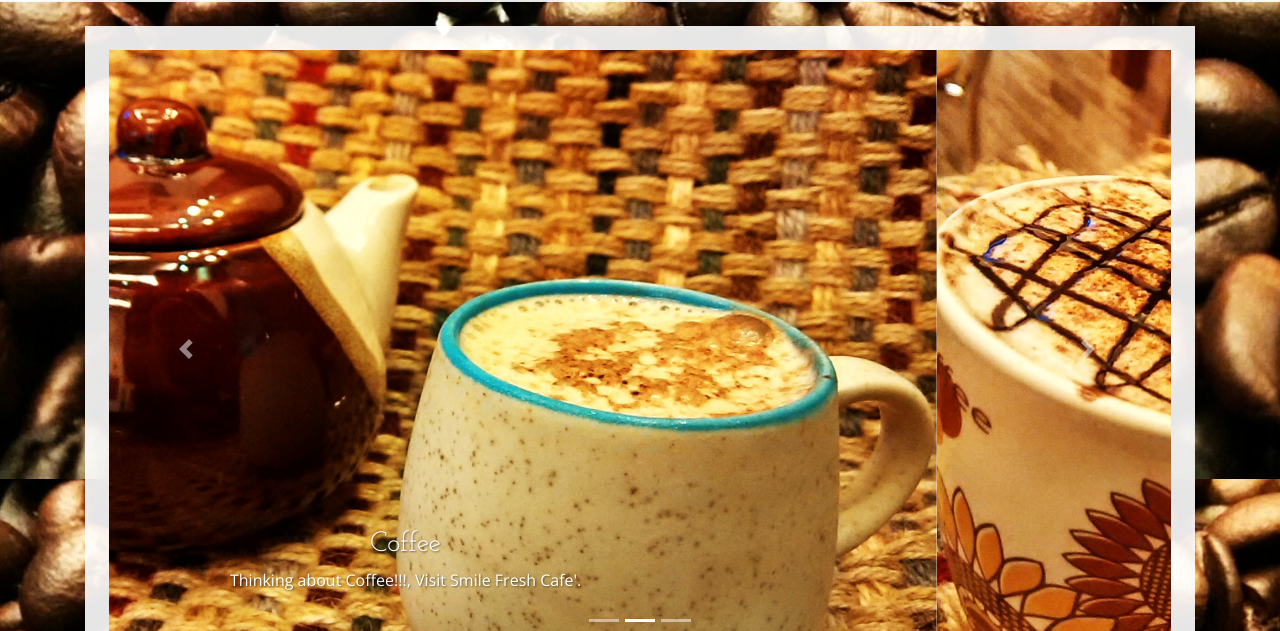
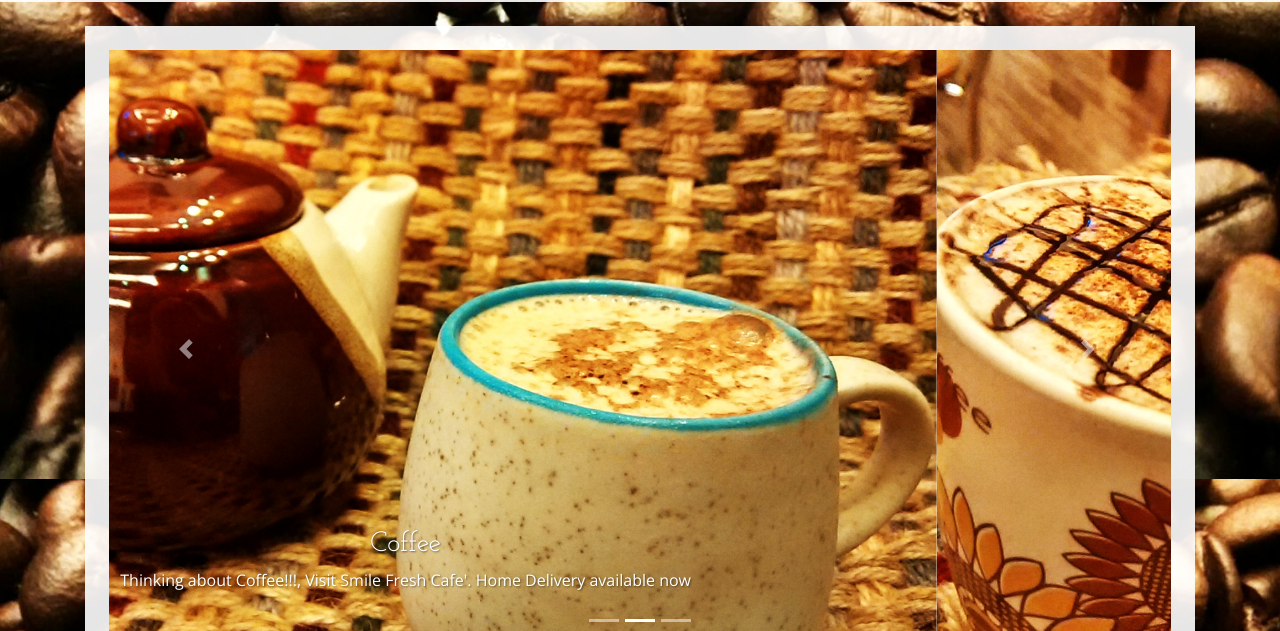
Before and after one commit to smilefreshcafe/web, a website: page index.html in a window 1280 px wide. Shown: the part 321-952 px from the top of the page. Drawn offline with nearby package versions, Linux system fonts and the light colour scheme.

Commit message:
update message
msg updated

```diff
--- a/index.html
+++ b/index.html
@@ -21,7 +21,6 @@
     <link href="css/business-casual.css" rel="stylesheet">
     <link rel="shortcut icon" type="image/x-icon" href="img/logo.png" />
 </head>
-
 
   <body>
 
@@ -73,7 +72,7 @@
               <img class="d-block img-fluid w-100" src="img/slide-1.jpg" alt="">
               <div class="carousel-caption d-none d-md-block">
                 <h3 class="text-shadow">Coffee</h3>
-                <p class="text-shadow">Thinking about Coffee!!!, Visit Smile Fresh Cafe'.</p>
+                <p class="text-shadow">Thinking about Coffee!!!, Visit Smile Fresh Cafe'. Home Delivery available now</p>
               </div>
             </div>
             <div class="carousel-item">
```
